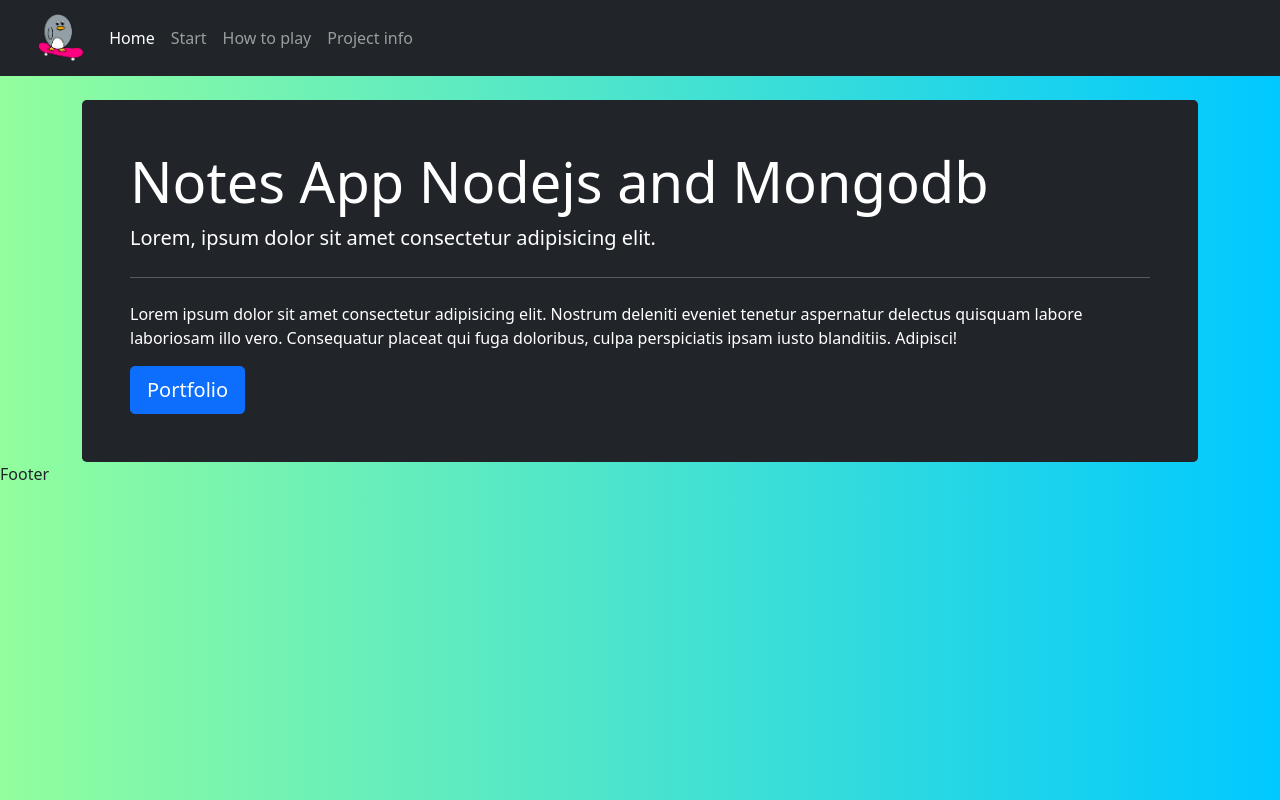
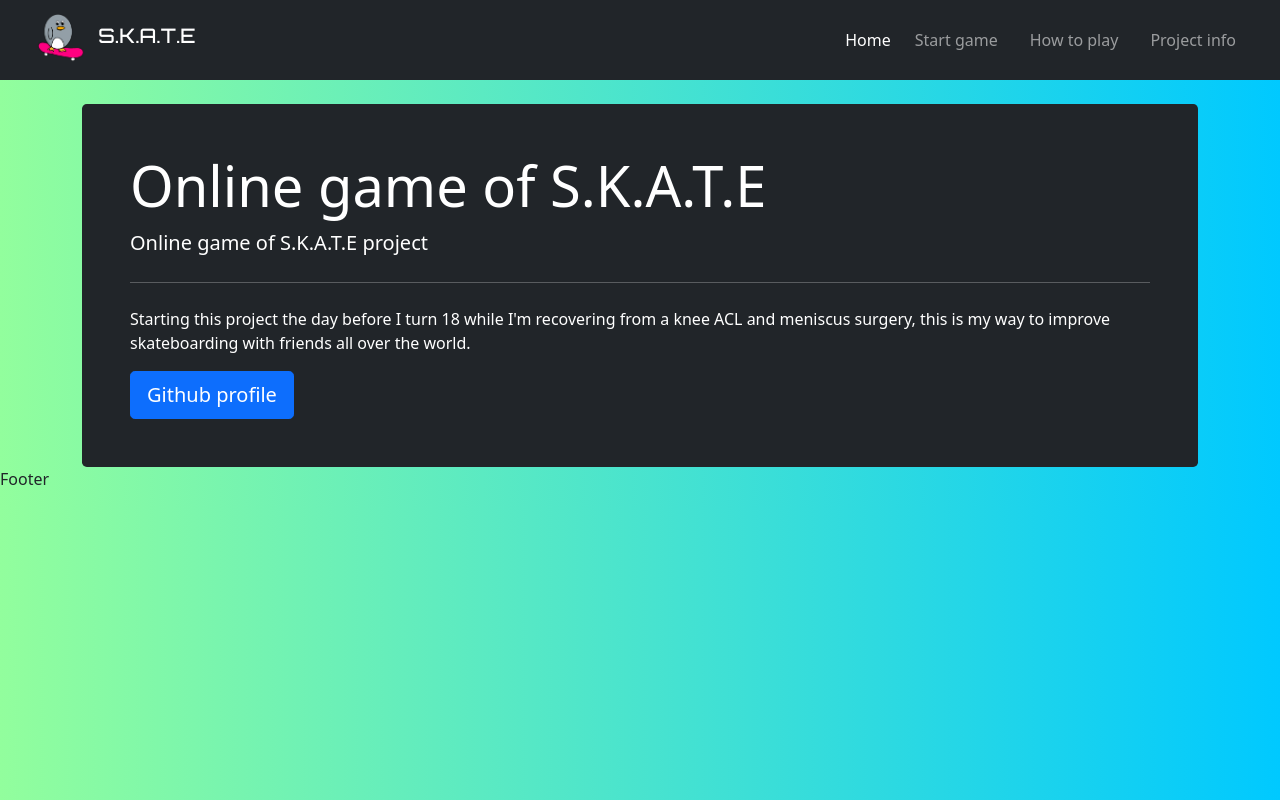
Before and after one commit to GameOfSKATE/GameOfSKATE.github.io, a website: page www/index.html in a window 1280 px wide. Drawn offline with nearby package versions, Linux system fonts and the light colour scheme.

Commit message:
index info

```diff
--- a/www/index.html
+++ b/www/index.html
@@ -9,8 +9,13 @@
 
     <!-- BOOTSTRAP 5 -->
     <link href="https://cdn.jsdelivr.net/npm/bootstrap@5.0.1/dist/css/bootstrap.min.css" rel="stylesheet" integrity="sha384-+0n0xVW2eSR5OomGNYDnhzAbDsOXxcvSN1TPprVMTNDbiYZCxYbOOl7+AMvyTG2x" crossorigin="anonymous">
+
     <!-- FONT AWESOME -->
     <script src="https://kit.fontawesome.com/21722ae83d.js" crossorigin="anonymous"></script>
+
+    <!-- GOOGLE FONTS -->
+    <link rel="preconnect" href="https://fonts.gstatic.com">
+    <link href="https://fonts.googleapis.com/css2?family=Orbitron:wght@500&display=swap" rel="stylesheet">
 
     <!-- CUSTOM CSS -->
     <link rel="stylesheet" href="./css/main.css">
@@ -19,40 +24,45 @@
 </head>
 <body>
     <nav class="navbar navbar-expand-lg navbar-dark bg-dark">
-        <div class="container-fluid mx-4">
-            <a class="navbar-brand" href="index.html">
-                <img src="./img/logo.png" alt="" height="50">
+        <div class="container-fluid">
+            <a class="navbar-brand ps-4" href="index.html">
+                <img src="./img/logo.png" alt="" height="50" class="d-inline-block align-text">
+                <p class="d-inline-block ps-2" style="font-family: 'Orbitron', sans-serif;">S.K.A.T.E</p>
             </a>
             <button class="navbar-toggler" type="button" data-bs-toggle="collapse" data-bs-target="#navbarNav"
                 aria-controls="navbarNav" aria-expanded="false" aria-label="Toggle navigation">
                 <span class="navbar-toggler-icon"></span>
             </button>
+            <div class="navbar-right">
                 <div class="collapse navbar-collapse" id="navbarNav">
-                <ul class="navbar-nav ml-auto">
+                    <ul class="navbar-nav">
                         <li class="nav-item">
                             <a class="nav-link active" aria-current="page" href="#">Home</a>
                         </li>
-                    <li class="nav-item">
-                        <a class="nav-link" href="#">Start</a>
+                        <li class="nav-item px-2">
+                            <a class="nav-link" href="#">Start game</a>
                         </li>
-                    <li class="nav-item">
+                        <li class="nav-item px-2">
                             <a class="nav-link" href="#">How to play</a>
                         </li>
-                    <li class="nav-item">
+                        <li class="nav-item ps-2 pe-4">
                             <a class="nav-link" href="#">Project info</a>
                         </li>
                     </ul>
+                </div>
             </div>
         </div>
     </nav>
 
     <main class="container">
         <div class="jumbotron mt-4 bg-dark p-5 text-white rounded-3">
-            <h1 class="display-4">Notes App Nodejs and Mongodb</h1>
-            <p class="lead">Lorem, ipsum dolor sit amet consectetur adipisicing elit.</p>
+            <h1 class="display-4">Online game of S.K.A.T.E</h1>
+            <p class="lead">Online game of S.K.A.T.E project</p>
             <hr class="my-4">
-            <p>Lorem ipsum dolor sit amet consectetur adipisicing elit. Nostrum deleniti eveniet tenetur aspernatur delectus quisquam labore laboriosam illo vero. Consequatur placeat qui fuga doloribus, culpa perspiciatis ipsam iusto blanditiis. Adipisci!</p>
-            <a href="https://Goodlvck.github.io/portfolio" class="btn btn-primary btn-lg">Portfolio</a>
+            <p>Starting this project the day before I turn 18 while I'm recovering from a knee ACL and meniscus surgery, this is my way
+                to improve skateboarding with friends all over the world.
+            </p>
+            <a href="https://github.com/GoodLvck" class="btn btn-primary btn-lg">Github profile</a>
         </div>
     </main>
 
```
Lines whose indentation alone changed are shown as unchanged.
